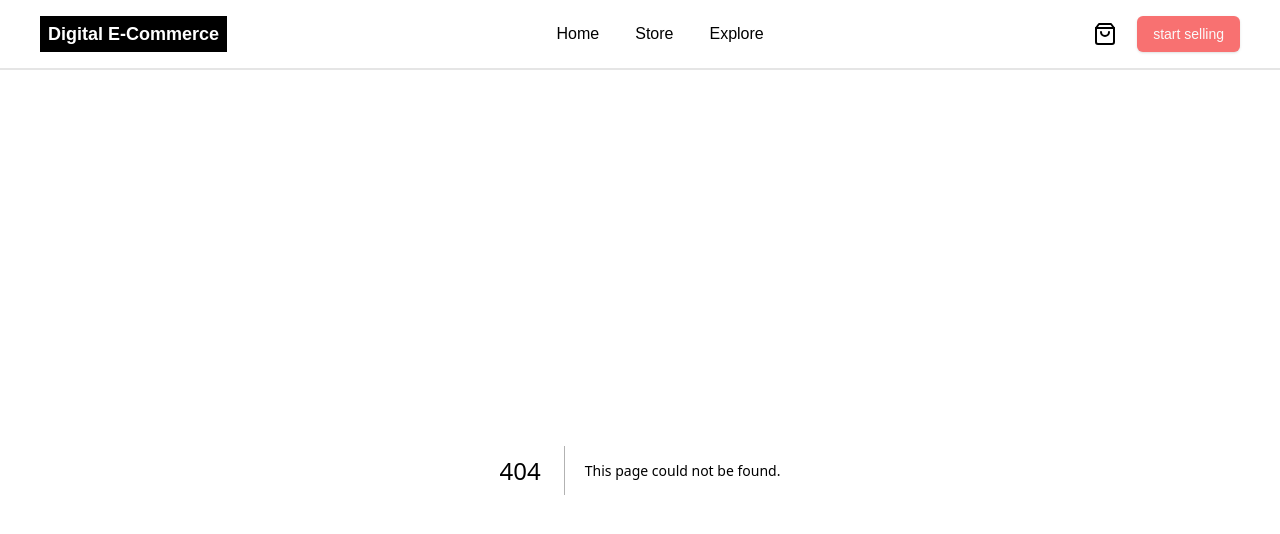
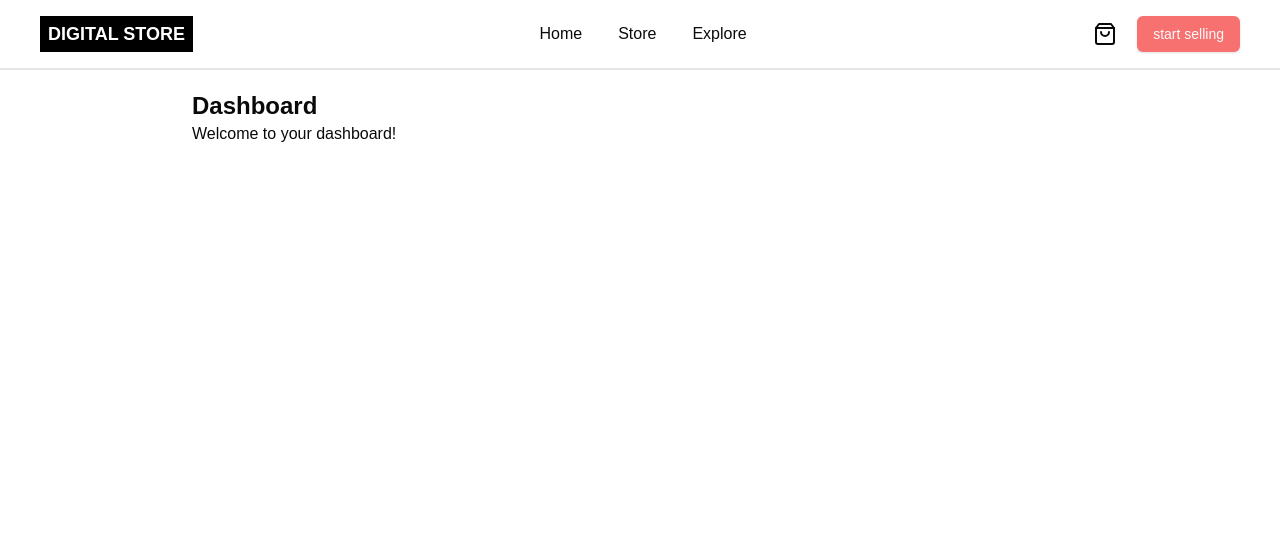
Before and after one commit to zarkonow/digital-e-commerce, a Next.js app: page /dashboard in a window 1280 px wide. Before the commit this address had no page. Shown: the top 534 px of the page. Built offline with nearby package versions, Linux system fonts and the light colour scheme; no server answers.

Commit message:
*adde dashboard

```diff
--- /dev/null
+++ b/app/(route)/dashboard/page.jsx
@@ -0,0 +1,12 @@
+import React from 'react'
+
+function Dashboard() {
+  return (
+    <div>
+        <h1 className='font-bold text-2xl'>Dashboard</h1>
+        <p>Welcome to your dashboard!</p>
+    </div>
+  )
+}
+
+export default Dashboard
--- /dev/null
+++ b/app/(route)/layout.jsx
@@ -0,0 +1,11 @@
+import React from 'react'
+
+function RouteLayout({children}) {
+  return (
+    <div className='p-5 sm:px-10 md:px-36 lg:px-48'>
+        {children}
+    </div>
+  )
+}
+
+export default RouteLayout
--- a/app/_components/Header.jsx
+++ b/app/_components/Header.jsx
@@ -1,4 +1,5 @@
 import { Button } from '@/components/ui/button'
+import { UserButton } from '@clerk/nextjs'
 import { ShoppingBag } from 'lucide-react'
 import React from 'react'
 
@@ -11,7 +12,7 @@ function Header() {
    ]
   return (
     <div className='flex p-4 px-10 border-b-2 border-color-2 justify-between items-center'>
-      <h2 className='font-bold text-lg bg-black text-white px-2 p-1'>Digital E-Commerce</h2>
+      <h2 className='font-bold text-lg bg-black text-white px-2 p-1'>DIGITAL STORE</h2>
 
 
       <ul className='flex gap-5'>
@@ -23,6 +24,7 @@ function Header() {
       <div className='flex gap-5 items-center'>
         <ShoppingBag/>
         <Button className='bg-red-400 hover:bg-red-500'>start selling</Button>
+        <UserButton />
       </div>
     </div>
   )
--- /dev/null
+++ b/app/api/user/route.js
@@ -0,0 +1,26 @@
+import { usersTable } from '@/configs/schema'
+import { eq } from 'drizzle-orm'
+import { NextResponse } from 'next/server'
+import React from 'react'
+
+export async function Post() {
+
+const {user} = await req.json()
+
+const userData = await db.select().from(usersTable)
+.where((eq(usersTable.email,user?.primaryEmail.address.emailAddress)))
+
+
+if(userData?.length <= 0){
+
+    const result= await db.insert(usersTable).values({
+    name:user?.fullName,
+    email:user?.primaryEmail.address.emailAddress,
+    image:user?.imageUrl
+}).returning(usersTable)
+return NextResponse.json(result[0])
+
+}
+
+  return  NextResponse.json(userData[0])
+}
--- a/app/provider.js
+++ b/app/provider.js
@@ -1,10 +1,26 @@
-import React from "react";
+"use client";
+import React, { useEffect } from "react";
 import Header from "./_components/Header";
+import { useUser } from "@clerk/nextjs";
+import axios from "axios";
 
 function Provider({ children }) {
+  const { user } = useUser();
+
+  useEffect(() => {
+    user && CheckIsNewUser();
+  }, [user]);
+
+  const CheckIsNewUser = async () => {
+    const result = await axios.post("/api/user", {
+      user: user,
+    });
+    console.log(result.data);
+  };
+
   return (
     <div>
-        <Header />
+      <Header />
       <div>{children}</div>
     </div>
   );
--- a/package.json
+++ b/package.json
@@ -12,6 +12,7 @@
     "@clerk/nextjs": "^6.9.11",
     "@neondatabase/serverless": "^0.10.4",
     "@radix-ui/react-slot": "^1.1.1",
+    "axios": "^1.7.9",
     "class-variance-authority": "^0.7.1",
     "clsx": "^2.1.1",
     "dotenv": "^16.4.7",
```
Also changed, not shown: app/(auth)/sign-in/[[...sign-in]]/page.jsx (+5 -8 lines), 1 other file (tests, documents, lock files or other folders).
